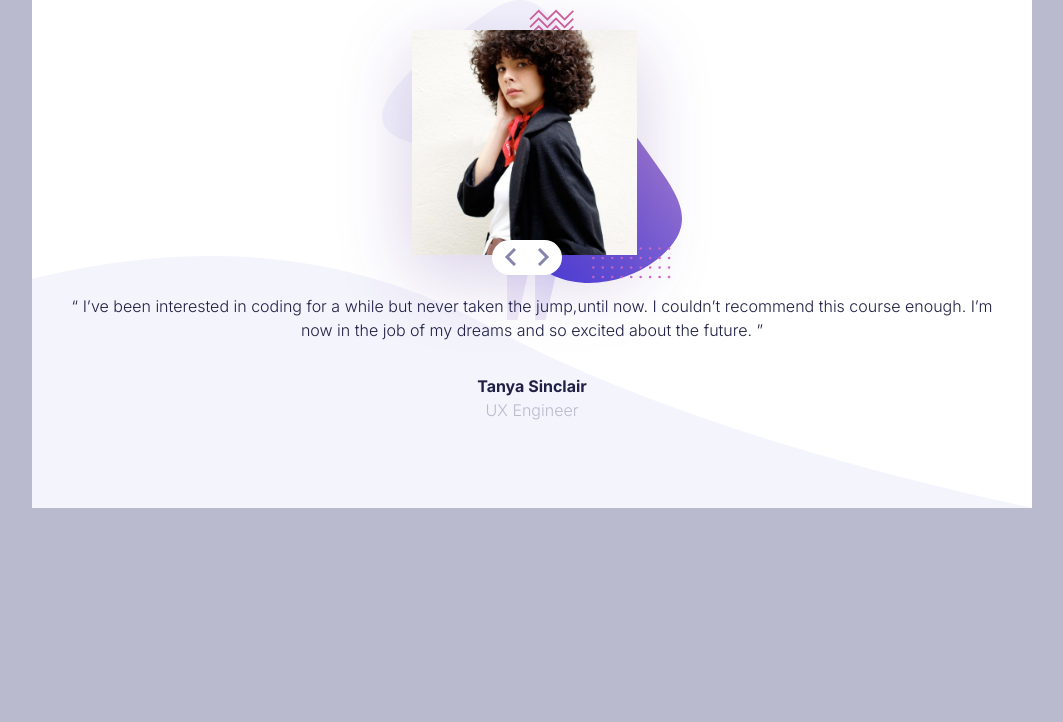
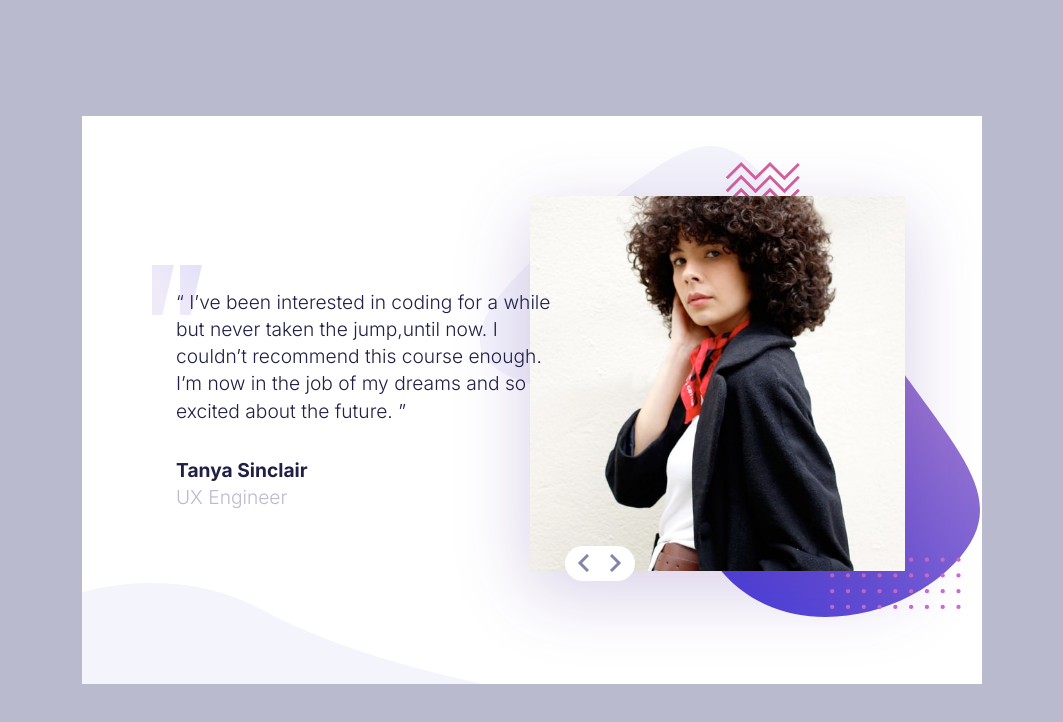
Before and after one commit to alexisjonas/coding-bootcamp-testimonials-slider, a plain HTML site: page index.html in a window 1280 px wide. Shown: the whole page, without its empty margins (108-1171 px from the left). Drawn offline with Linux system fonts and the light colour scheme.

Commit message:
styles for desktop

```diff
--- a/css/style.css
+++ b/css/style.css
@@ -51,8 +51,6 @@ img { max-width: 100%;}
 .testimonial__textContent span { display: block; }
 .testimonial__textContent span:not(:last-child) { padding-top: 2rem; }
 
-
-
 .textContent--boldtext {
     font-weight: 700;
 }
@@ -104,12 +102,57 @@ img { max-width: 100%;}
 
 @media only screen and (min-width: 900px) {
 
-    .testimonial {
-        grid-template-columns: repeat(10, 100px);
+    body {
+        display: flex;
+        justify-content: center;
+        align-items: center;
+        height: 100vh;
+    }
 
-        max-width: 1000px;
+    .testimonial { max-width: 900px; }
 
+    .testimonial__item {
+        grid-template-rows: 30px 100px 1fr 100px 30px;
+        grid-template-columns: 70px repeat(7, 1fr) 70px;
+
+        background-size: 400px;
+        background-position: bottom left;
+    }
+
+    .testimonial__textContent {
+        grid-row: 3 / 4;
+        grid-column: 2 / 6 ;
+        z-index: 10;
+        text-align: left;
+        line-height: 1.7rem;
+        font-size: 1.2rem;
+
+        background-position: top left;
+    }
+
+    .testimonial__textContent span:last-of-type { display: inline-block; }
+
+
+    .testimonial__imageContainer {
+        grid-row: 2 / 5;
+        grid-column: 5 / -1;
+    }
+
+    .testimonial__imageContainer {
+        height: 500px;
+        width: 500px;
+    }
+
+    .testimonial__image {
+        max-width: 375px;
+        max-height: 375px;
+    }
+
+    .testimonial__toggle {
+        top: 80%;
+        left: 25%;
     }
 
 
+
 }
```
